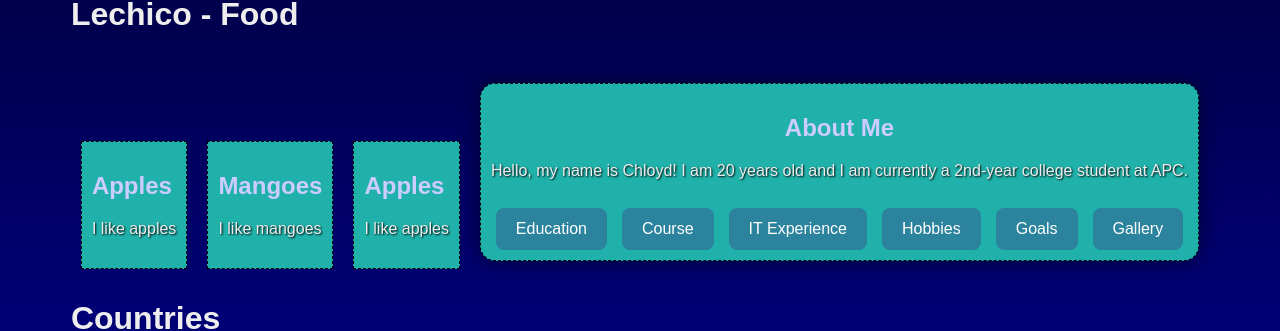
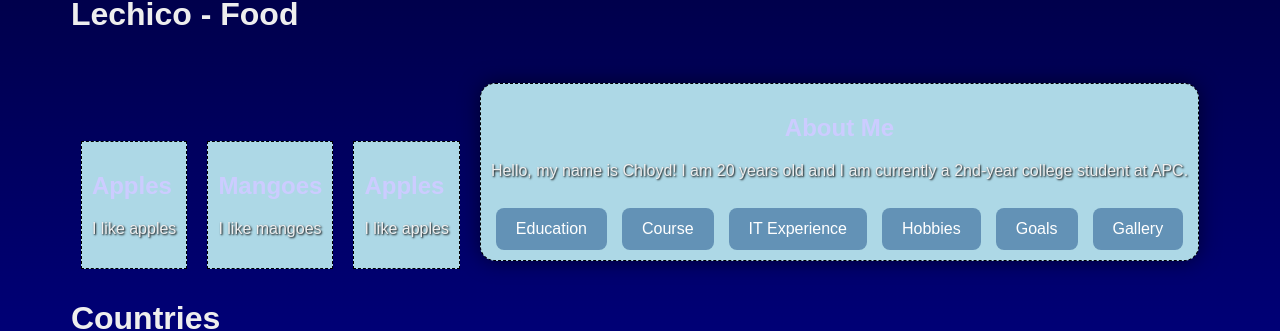
Before and after one commit to ChloydiePichu/WEBPROG-Mi231-vuejs, a Vue app in the folder vue-project/: page / in a window 1280 px wide. Shown: the part 195-526 px from the top of the page. Built offline with nearby package versions, Linux system fonts and the light colour scheme; no server answers; the database is empty.

Commit message:
database

```diff
--- a/vue-project/src/components/Comment.vue
+++ b/vue-project/src/components/Comment.vue
@@ -27,6 +27,6 @@
         display: inline-block;
         margin: 10px;
         padding: 10px;
-        background-color: lightseagreen;
+        background-color: lightblue;
     }
 </style>
```
